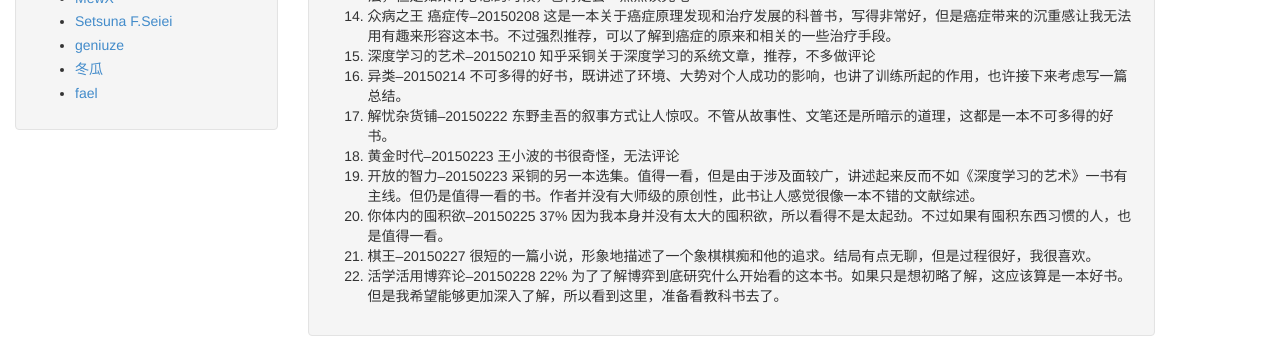
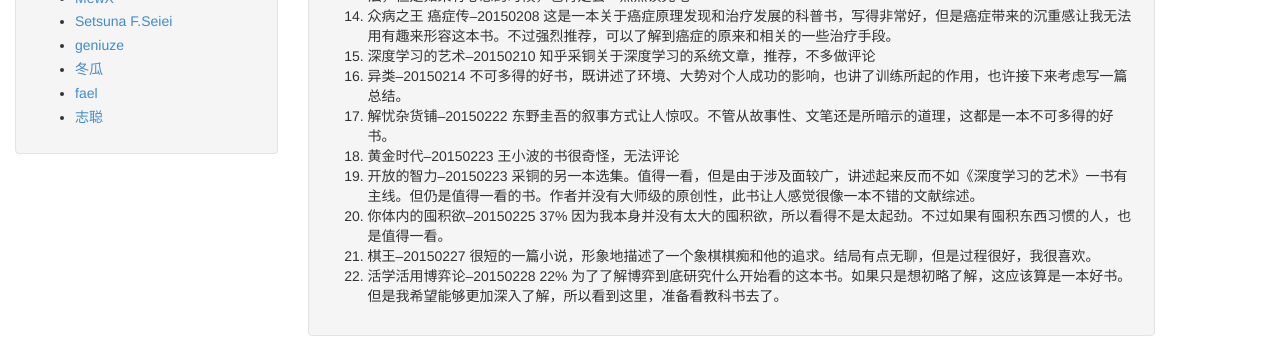
Before and after one commit to phonzia/old_blog, a Jekyll site: the page built from index.html, in a window 1280 px wide and 900 px high, scrolled down 363 px. Shown: the part 151-489 px from the top of the window. Built offline with Jekyll 4.4.1, drawn with Linux system fonts in a browser that asks for light colours; Markdown is read by kramdown in place of the engine named in the settings; the list of posts is cut into pages by our own code.

Commit message:
add link

```diff
--- a/_includes/links-list.html
+++ b/_includes/links-list.html
@@ -8,3 +8,4 @@
   <li><a href="http://geniuze.com">geniuze</a></li>
   <li><a href="http://www.desgard.com">冬瓜</a></li>
   <li><a href="http://fael.xyz/">fael</a></li>
+  <li><a href="www.zcmyworld.com">志聪</a></li>
```
